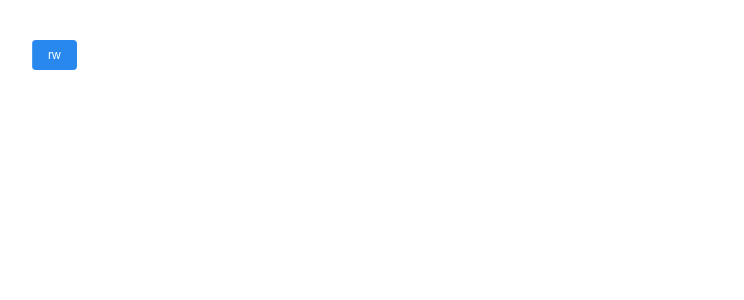
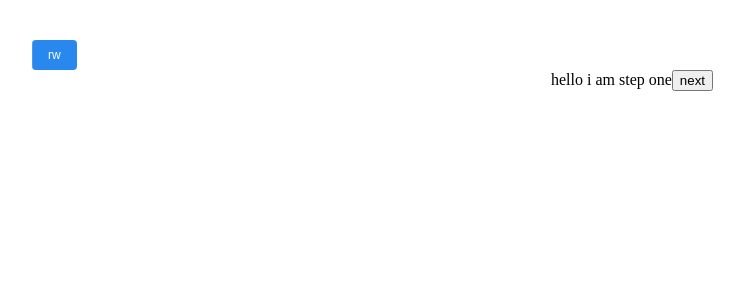
Before and after one commit to shahariar270/designSystem, a React (Vite) app: page / in a window 1280 px wide. Shown: the top 300 px of the page, without its empty margins (8-752 px from the left). Built offline with nearby package versions, Linux system fonts and the light colour scheme.

Commit message:
basic stepper added

```diff
--- a/src/App.jsx
+++ b/src/App.jsx
@@ -11,6 +11,8 @@ import { Loading } from './components/Loading';
 import Tab from './components/Tab';
 import { Test } from './test';
 import Drawer from './components/drawer';
+import { Step } from './practice/Step';
+import { StepProvider } from './practice/Step/stepProvider';
 
 
 function App() {
@@ -25,9 +27,12 @@ function App() {
         videoId='2IFDMvfJJHc'
       /> */}
       <Button
-      onclick={hello}
-      label='rw'
+        onclick={hello}
+        label='rw'
       />
+      <StepProvider>
+        <Step />
+      </StepProvider>
       {open &&
         <Drawer isOpen={open} onClose={() => setOpen(false)}>
 
--- a/src/practice/Step/index.jsx
+++ b/src/practice/Step/index.jsx
@@ -1,7 +1,32 @@
-import React from 'react'
+import React, { useContext } from 'react'
+import StepContext from './StepContext';
 
 export const Step = () => {
+    const { currentStep, next, prev } = useContext(StepContext);
+
     return (
-        <div>Step</div>
+        <div>
+            {
+                currentStep === 1 &&
+                <>
+                    <span>hello i am step one</span>
+                    <button onClick={next}>next</button>
+                </>
+            }
+            {currentStep === 2 &&
+                <>
+                    <span>hello i am step two </span>
+                    <button onClick={prev}>prev</button>
+                    <button onClick={next}>next</button>
+                </>
+            }
+            {currentStep === 3 &&
+                <>
+                    <span>hello i am step three</span>
+                    <button onClick={prev}>prev</button>
+
+                </>
+            }
+        </div>
     )
 }
--- a/src/practice/Step/stepProvider.jsx
+++ b/src/practice/Step/stepProvider.jsx
@@ -2,8 +2,9 @@
 
 import React, { useState } from 'react'
 import StepContext from './StepContext';
+import { Step } from '.';
 
-export const stepProvider = () => {
+export const StepProvider = ({children}) => {
     const [currentStep, setStep] = useState(1);
 
     const next = () => {
@@ -21,7 +22,7 @@ export const stepProvider = () => {
 
     return (
         <StepContext.Provider value={{ currentStep, next, prev }}>
-
+            {children}
         </StepContext.Provider>
     )
 }
```
